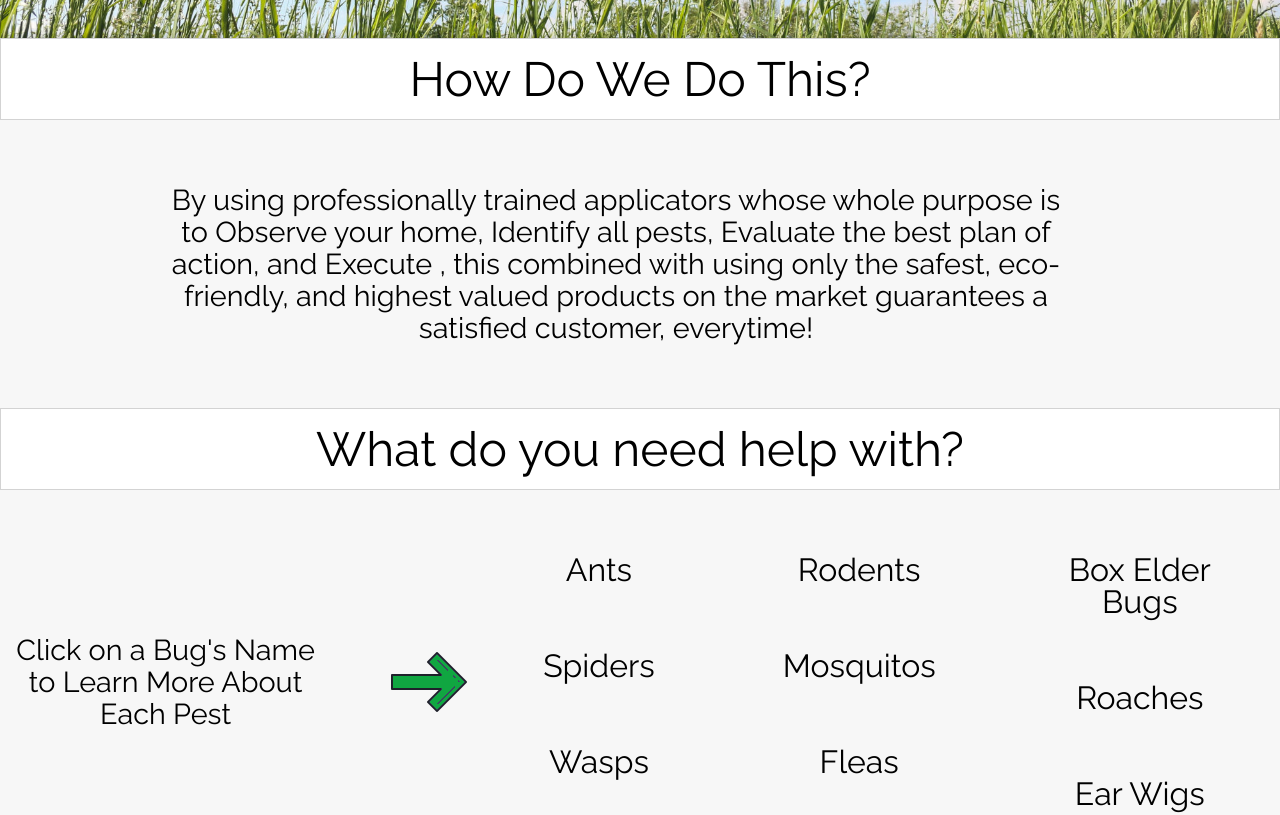
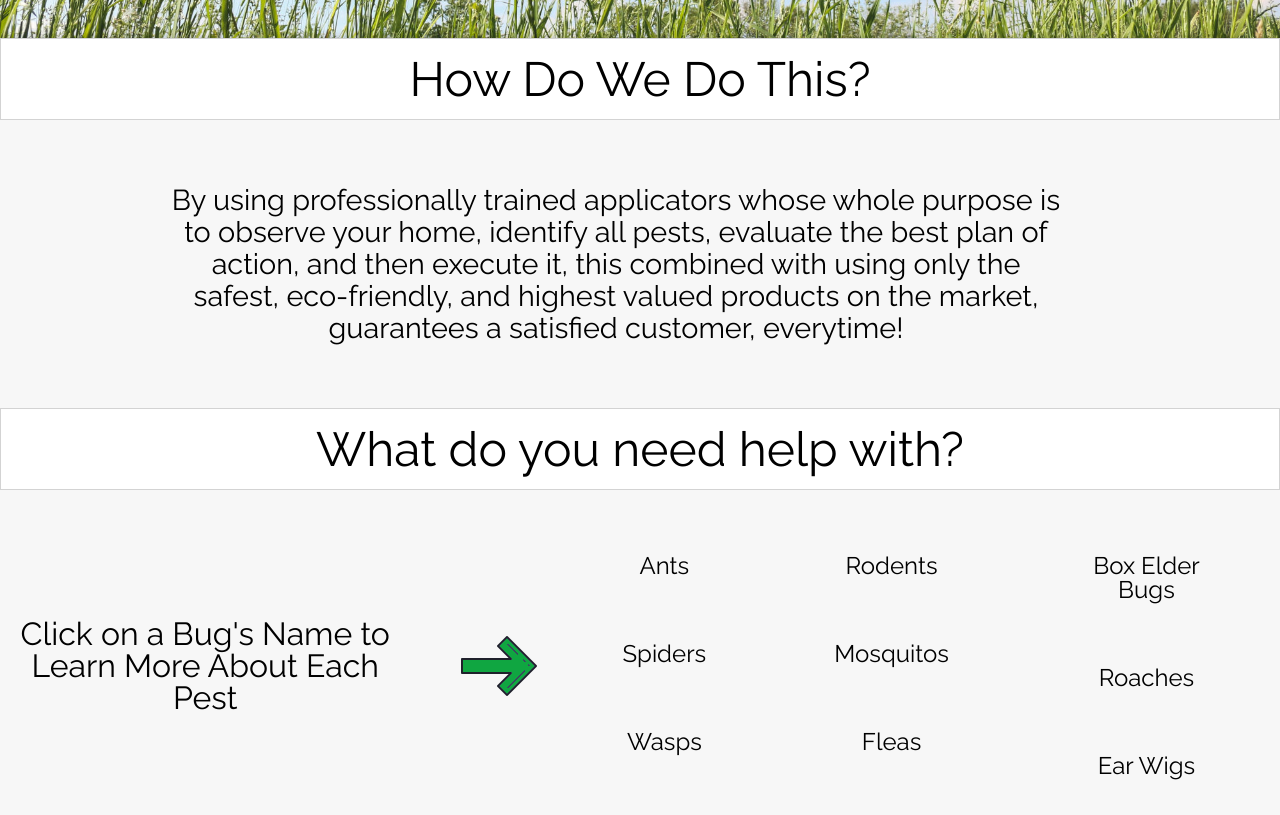
Before and after one commit to cjogles/Lindys-Local-Pest, a React (Create React App) app: page / in a window 1280 px wide. Shown: the part 700-1515 px from the top of the page. Built offline with nearby package versions, Linux system fonts and the light colour scheme; a web font is replaced by a local one.

Commit message:
finished last second changes

```diff
--- a/src/components/Bugs.js
+++ b/src/components/Bugs.js
@@ -1,6 +1,5 @@
 import React from 'react';
 import {Link} from 'react-router-dom';
-import Footer from '../components/Footer';
 
 export default function Bugs() {
 
--- a/src/components/How.js
+++ b/src/components/How.js
@@ -1,6 +1,4 @@
 import React from 'react';
-import {Link} from 'react-router-dom';
-import Footer from '../components/Footer';
 
 export default function Bugs() {
 
@@ -12,7 +10,7 @@ export default function Bugs() {
         </div>
         <div className='howChart'>
           <div className='explainHow'>
-            <p>By using professionally trained applicators whose whole purpose is to Observe your home, Identify all pests, Evaluate the best plan of action, and Execute , this combined with using only the safest, eco-friendly, and highest valued products on the market guarantees a satisfied customer, everytime!</p>
+            <p>By using professionally trained applicators whose whole purpose is to observe your home, identify all pests, evaluate the best plan of action, and then execute it, this combined with using only the safest, eco-friendly, and highest valued products on the market, guarantees a satisfied customer, everytime!</p>
           </div>
 
         </div>
--- a/src/components/ScrollToTop.js
+++ b/src/components/ScrollToTop.js
@@ -1,4 +1,4 @@
-import React, {Component} from 'react';
+import {Component} from 'react';
 import { withRouter } from "react-router-dom";
 
 class ScrollToTop extends Component {
--- a/src/css/index.css
+++ b/src/css/index.css
@@ -441,7 +441,7 @@ html {
 }
 .bugs .bugChart .explainbugs p {
   font-family: 'Raleway';
-  font-size: 1.8rem;
+  font-size: 2rem;
   text-align: center;
   line-height: 2rem;
   width: 70%;
@@ -473,7 +473,7 @@ html {
 }
 .bugs .bugChart .bugrow a p {
   padding: 2rem;
-  font-size: 2rem;
+  font-size: 1.5rem;
   font-family: 'Raleway';
   text-align: center;
 }
--- a/src/less/bugs.less
+++ b/src/less/bugs.less
@@ -55,7 +55,7 @@
       }
       p {
         font-family: 'Raleway', ;
-        font-size: 1.8rem;
+        font-size: 2rem;
         text-align: center;
         line-height: 2rem;
         width: 70%;
@@ -85,7 +85,7 @@
         p {
           padding: 2rem;
           // border: solid red;
-          font-size:2rem;
+          font-size:1.5rem;
           font-family: 'Raleway', ;
           text-align: center;
           // background: rgba(255, 255, 255, .9);
```
